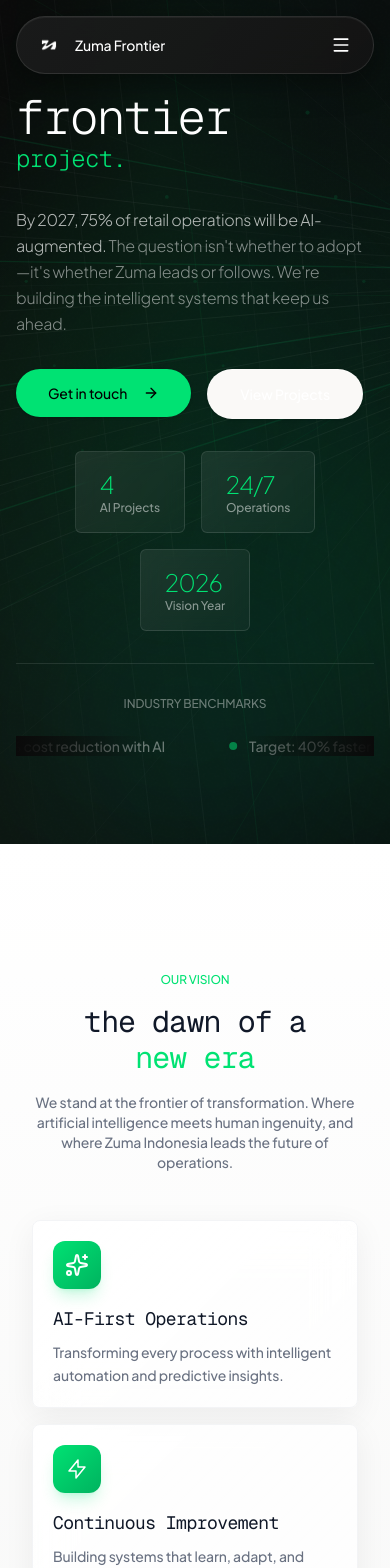
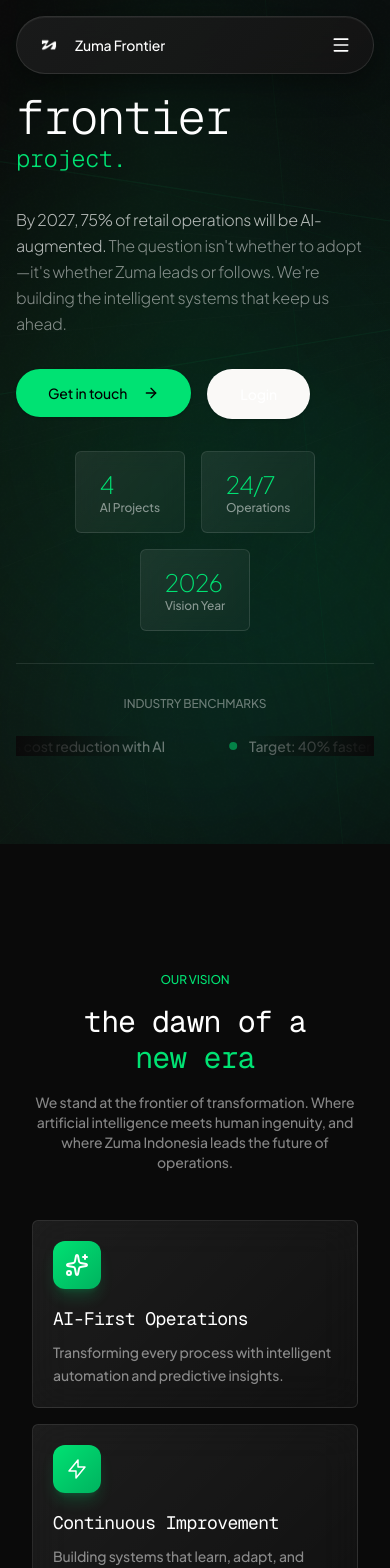
Before and after one commit to database-zuma/zuma-frontier-project, a Next.js app: page / in a window 390 px wide. Shown: the top 1568 px of the page. Built offline with nearby package versions, Linux system fonts and the light colour scheme.

Commit message:
v1.8: Unified dark theme, subtle vanishing grid, Login button

```diff
--- a/components/sections/Hero.tsx
+++ b/components/sections/Hero.tsx
@@ -38,11 +38,11 @@
         {/* Subtle glow at vanishing point */}
         <ellipse cx="750" cy="210" rx="300" ry="200" fill="url(#vanishGlow)" />
 
-        {/* Horizontal lines converging to vanishing point (right side) */}
-        {[...Array(20)].map((_, i) => {
-          const yStart = 30 + i * 30;
+        {/* Horizontal lines converging to vanishing point (right side) - SUBTLE */}
+        {[...Array(8)].map((_, i) => {
+          const yStart = 60 + i * 70;
           const yEnd = 210 + (yStart - 300) * 0.15;
-          const opacity = 0.03 + (i % 3) * 0.02;
+          const opacity = 0.02 + (i % 2) * 0.015;
           return (
             <motion.line
               key={`h-${i}`}
@@ -50,24 +50,24 @@
               y1={yStart}
               x2="750"
               y2={yEnd}
-              stroke={i % 5 === 0 ? "rgba(0,226,115,0.1)" : `rgba(255,255,255,${opacity})`}
-              strokeWidth={i % 5 === 0 ? "1" : "0.5"}
+              stroke={i % 4 === 0 ? "rgba(0,226,115,0.06)" : `rgba(255,255,255,${opacity})`}
+              strokeWidth={i % 4 === 0 ? "0.8" : "0.3"}
               initial={{ pathLength: 0, opacity: 0 }}
               animate={{ pathLength: 1, opacity: 1 }}
-              transition={{ duration: 2, delay: i * 0.05, ease: "easeOut" }}
+              transition={{ duration: 2, delay: i * 0.1, ease: "easeOut" }}
             />
           );
         })}
 
-        {/* Vertical lines with perspective */}
-        {[...Array(25)].map((_, i) => {
-          const xPos = i * 40;
+        {/* Vertical lines with perspective - SPARSE */}
+        {[...Array(6)].map((_, i) => {
+          const xPos = 100 + i * 150;
           const topY = 0;
           const bottomY = 600;
           // Lines converge toward vanishing point
           const perspectiveFactor = 1 - (xPos / 1000) * 0.5;
           const xEnd = xPos + (750 - xPos) * (1 - perspectiveFactor);
-          const opacity = 0.02 + (i % 4) * 0.01;
+          const opacity = 0.015;
           return (
             <motion.line
               key={`v-${i}`}
@@ -75,20 +75,20 @@
               y1={topY}
               x2={xEnd}
               y2={bottomY}
-              stroke={i % 6 === 0 ? "rgba(0,226,115,0.08)" : `rgba(255,255,255,${opacity})`}
-              strokeWidth="0.5"
+              stroke={i % 3 === 0 ? "rgba(0,226,115,0.05)" : `rgba(255,255,255,${opacity})`}
+              strokeWidth="0.4"
               initial={{ pathLength: 0, opacity: 0 }}
               animate={{ pathLength: 1, opacity: 1 }}
-              transition={{ duration: 1.5, delay: 0.5 + i * 0.03, ease: "easeOut" }}
+              transition={{ duration: 1.5, delay: 0.5 + i * 0.1, ease: "easeOut" }}
             />
           );
         })}
 
-        {/* Diagonal perspective lines from vanishing point */}
-        {[...Array(12)].map((_, i) => {
-          const angle = -60 + i * 10;
+        {/* Diagonal perspective lines from vanishing point - MINIMAL */}
+        {[...Array(4)].map((_, i) => {
+          const angle = -45 + i * 30;
           const radians = (angle * Math.PI) / 180;
-          const length = 800;
+          const length = 600;
           const x2 = 750 - Math.cos(radians) * length;
           const y2 = 210 - Math.sin(radians) * length;
           return (
@@ -98,35 +98,34 @@
               y1="210"
               x2={x2}
               y2={y2}
-              stroke={i % 3 === 0 ? "rgba(0,226,115,0.06)" : "rgba(255,255,255,0.03)"}
-              strokeWidth="0.5"
+              stroke={i % 2 === 0 ? "rgba(0,226,115,0.04)" : "rgba(255,255,255,0.02)"}
+              strokeWidth="0.4"
               initial={{ pathLength: 0, opacity: 0 }}
               animate={{ pathLength: 1, opacity: 1 }}
-              transition={{ duration: 2, delay: 1 + i * 0.1, ease: "easeOut" }}
+              transition={{ duration: 2, delay: 1 + i * 0.2, ease: "easeOut" }}
             />
           );
         })}
 
-        {/* Grid intersection points - subtle dots */}
-        {[...Array(8)].map((_, row) =>
-          [...Array(6)].map((_, col) => {
-            const x = 100 + col * 120 + row * 20;
-            const y = 80 + row * 60;
-            const size = 1.5 - row * 0.15;
+        {/* Few accent dots near vanishing point */}
+        {[...Array(5)].map((_, i) => {
+          const angle = (i * 72) * Math.PI / 180;
+          const distance = 80 + i * 25;
+          const x = 750 - Math.cos(angle) * distance;
+          const y = 210 - Math.sin(angle) * distance * 0.5;
           return (
             <motion.circle
-                key={`dot-${row}-${col}`}
+              key={`dot-${i}`}
               cx={x}
               cy={y}
-                r={size}
-                fill="rgba(0,226,115,0.3)"
+              r={1.2}
+              fill="rgba(0,226,115,0.2)"
               initial={{ scale: 0, opacity: 0 }}
-                animate={{ scale: 1, opacity: 0.4 - row * 0.04 }}
-                transition={{ duration: 0.5, delay: 1.5 + (row * 6 + col) * 0.02 }}
+              animate={{ scale: 1, opacity: 0.3 }}
+              transition={{ duration: 0.5, delay: 1.5 + i * 0.1 }}
             />
           );
-          })
-        )}
+        })}
 
         {/* Animated scan line effect */}
         <motion.line
@@ -370,7 +369,7 @@
                   size="lg"
                   className="border-white/20 text-white hover:bg-white/5 hover:border-white/40 px-8 py-6 text-sm rounded-full transition-all duration-300 font-normal"
                 >
-                  View Projects
+                  Login
                 </Button>
               </motion.div>
             </motion.div>
--- a/components/sections/Vision.tsx
+++ b/components/sections/Vision.tsx
@@ -41,9 +41,9 @@
 
 export function Vision() {
   return (
-    <section id="vision" className="relative py-32 overflow-hidden bg-[#faf9f7]">
-      {/* Light section background with subtle gradient */}
-      <div className="absolute inset-0 bg-gradient-to-b from-white via-gray-50/50 to-white" />
+    <section id="vision" className="relative py-32 overflow-hidden bg-[#0a0a0a]">
+      {/* Dark section background */}
+      <div className="absolute inset-0 bg-[#0a0a0a]" />
 
       <div className="relative z-10 max-w-7xl mx-auto px-4 sm:px-6 lg:px-8">
         {/* Section Header */}
@@ -55,12 +55,12 @@
           className="text-center mb-12 sm:mb-20"
         >
           <p className="text-xs text-[#00E273] uppercase tracking-[0.2em] mb-4 font-light">Our Vision</p>
-          <h2 className="text-3xl sm:text-4xl md:text-5xl lg:text-6xl font-light text-gray-900 mb-4 sm:mb-6 font-mono">
+          <h2 className="text-3xl sm:text-4xl md:text-5xl lg:text-6xl font-light text-white mb-4 sm:mb-6 font-mono">
             the dawn of a
             <br />
             <span className="text-[#00E273]">new era</span>
           </h2>
-          <p className="text-sm sm:text-base lg:text-lg text-gray-500 max-w-2xl mx-auto font-light px-4 sm:px-0">
+          <p className="text-sm sm:text-base lg:text-lg text-white/50 max-w-2xl mx-auto font-light px-4 sm:px-0">
             We stand at the frontier of transformation. Where artificial intelligence
             meets human ingenuity, and where Zuma Indonesia leads the future of operations.
           </p>
@@ -77,13 +77,12 @@
               transition={{ duration: 0.5, delay: index * 0.1 }}
             >
               <div className="group relative h-full">
-                {/* Glass Card - Light version */}
+                {/* Glass Card - Dark version */}
                 <div
-                  className="relative h-full p-5 sm:p-6 rounded-lg sm:rounded-xl overflow-hidden transition-all duration-500 group-hover:scale-[1.02] border border-gray-100"
+                  className="relative h-full p-5 sm:p-6 rounded-md overflow-hidden transition-all duration-500 group-hover:scale-[1.02] border border-white/10"
                   style={{
-                    background: 'linear-gradient(135deg, rgba(255, 255, 255, 0.9) 0%, rgba(255, 255, 255, 0.7) 100%)',
+                    background: 'linear-gradient(135deg, rgba(255, 255, 255, 0.08) 0%, rgba(255, 255, 255, 0.03) 100%)',
                     backdropFilter: 'blur(20px)',
-                    boxShadow: '0 8px 32px rgba(0, 0, 0, 0.06)',
                   }}
                 >
                   {/* Hover gradient */}
@@ -97,9 +96,9 @@
                       <card.icon className="w-6 h-6" />
                     </div>
 
-                    <h3 className="text-lg font-normal text-gray-900 mb-2">{card.title}</h3>
+                    <h3 className="text-lg font-normal text-white mb-2">{card.title}</h3>
 
-                    <p className="text-sm text-gray-500 font-light leading-relaxed">{card.description}</p>
+                    <p className="text-sm text-white/50 font-light leading-relaxed">{card.description}</p>
                   </div>
                 </div>
               </div>
```
Also changed, not shown: components/sections/Roadmap.tsx (+15 -18 lines), 16 other files (tests, documents, lock files or other folders). Lines whose indentation alone changed are shown as unchanged.
